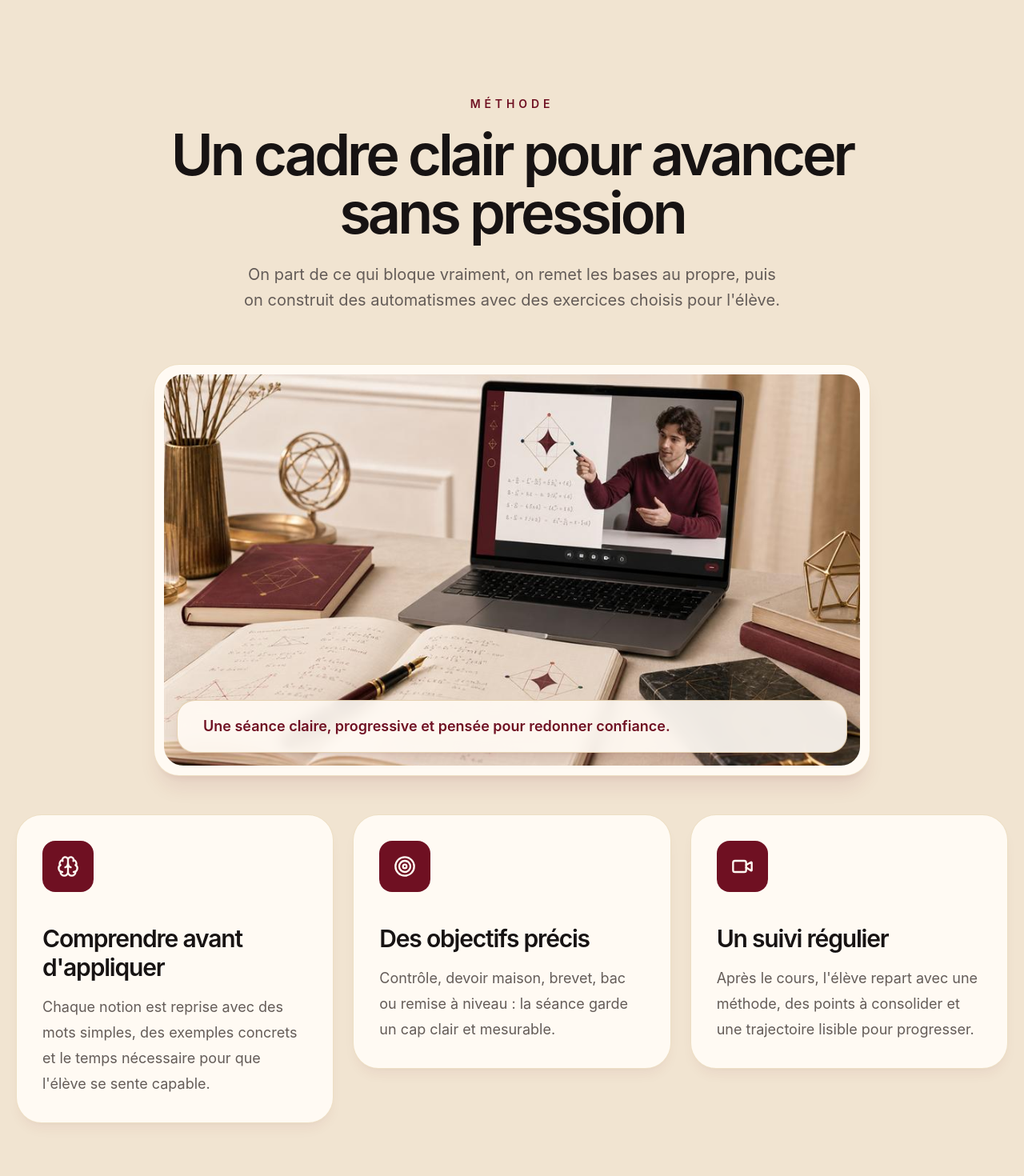
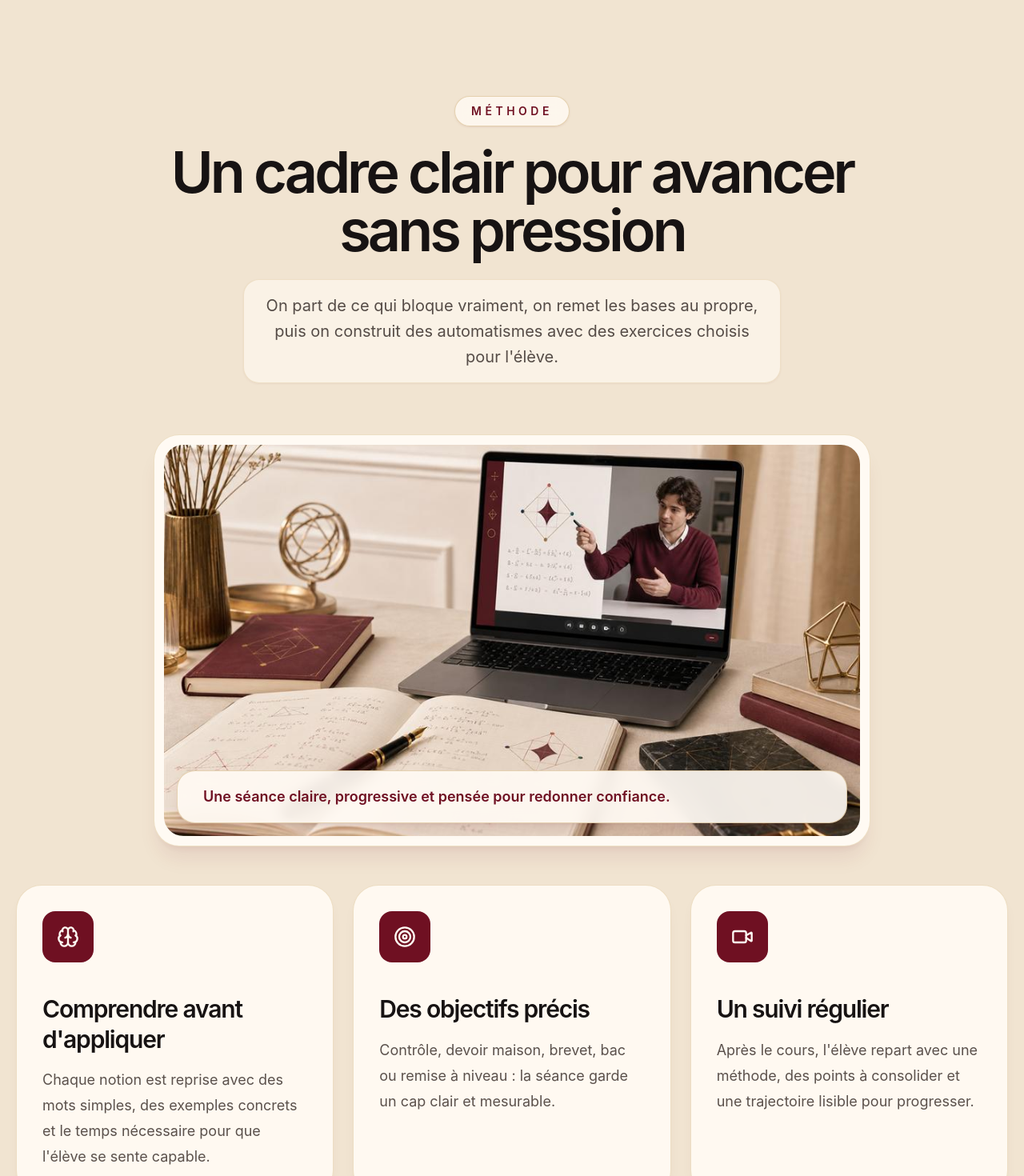
Before and after one commit to espadakiller/Dojomath, a Next.js app: page / in a window 1280 px wide. Shown: the part 1180-2650 px from the top of the page at 80% size. Built offline with nearby package versions, Linux system fonts and the light colour scheme; no server answers.

Commit message:
Polish visual readability and card rhythm

```diff
--- a/app/globals.css
+++ b/app/globals.css
@@ -33,8 +33,8 @@ body::before {
   background-position: 2rem 2rem;
   background-repeat: repeat;
   background-size: 118px auto;
-  filter: saturate(1.42) contrast(1.07) brightness(1.02) opacity(0.8);
-  opacity: 0.26;
+  filter: saturate(1.35) contrast(1.04) brightness(1.03) opacity(0.78);
+  opacity: 0.18;
 }
 
 body::after {
@@ -53,7 +53,7 @@ body::after {
     840px 840px,
     42px 42px,
     42px 42px;
-  opacity: 0.24;
+  opacity: 0.18;
 }
 
 h1,
--- a/components/AnimatedSection.tsx
+++ b/components/AnimatedSection.tsx
@@ -6,6 +6,7 @@ import { ReactNode } from "react";
 export default function AnimatedSection({ children }: { children: ReactNode }) {
   return (
     <motion.div
+      className="h-full"
       initial={{ opacity: 0, y: 40 }}
       whileInView={{ opacity: 1, y: 0 }}
       viewport={{ once: true, amount: 0.2 }}
--- a/components/BookingEmbed.tsx
+++ b/components/BookingEmbed.tsx
@@ -419,14 +419,14 @@ export default function BookingEmbed() {
                   key={plan.id}
                   type="button"
                   onClick={() => selectPlan(plan.id)}
-                  className={`min-h-[178px] rounded-[1.25rem] border p-4 text-left transition hover:-translate-y-1 ${
+                  className={`flex min-h-[210px] flex-col rounded-[1.25rem] border p-4 text-left transition hover:-translate-y-1 ${
                     active
                       ? "border-[#6f1022] bg-[#6f1022] text-[#fffaf3] shadow-lg shadow-[#6f1022]/18"
                       : "border-[#b88a3b]/25 bg-[#fffaf6] text-[#171313] hover:border-[#b88a3b]/70"
                   }`}
                 >
                   <span
-                    className={`mb-3 inline-flex rounded-full border px-3 py-1 text-[0.68rem] font-semibold uppercase tracking-[0.16em] ${
+                    className={`mb-4 flex min-h-11 w-full max-w-[10.75rem] items-center justify-center rounded-full border px-3 py-2 text-center text-[0.68rem] font-semibold uppercase leading-4 tracking-[0.12em] ${
                       active
                         ? "border-[#fffaf3]/30 text-[#f7dfb2]"
                         : "border-[#b88a3b]/35 text-[#6f1022]"
@@ -440,7 +440,7 @@ export default function BookingEmbed() {
                   </span>
                   <span
                     className={`mt-3 block text-sm leading-5 ${
-                      active ? "text-[#fffaf3]/78" : "text-[#645c58]"
+                      active ? "text-[#fffaf3]/82" : "text-[#5b514c]"
                     }`}
                   >
                     Réservation débitée selon la durée du cours.
--- a/components/CourseCard.tsx
+++ b/components/CourseCard.tsx
@@ -15,16 +15,16 @@ export default function CourseCard({
   href,
 }: CourseCardProps) {
   const content = (
-    <div className="group rounded-[2rem] border border-[#b88a3b]/25 bg-[#fffaf3] p-8 text-[#171313] shadow-lg shadow-[#6f1022]/5 transition duration-300 hover:-translate-y-2 hover:border-[#b88a3b]/70 hover:bg-[#6f1022] hover:text-[#fffaf3] hover:shadow-xl hover:shadow-[#6f1022]/18">
-      <div className="mb-10 flex h-16 w-16 items-center justify-center rounded-2xl bg-[#6f1022] text-[#fffaf3] transition group-hover:bg-[#b88a3b] group-hover:text-[#171313]">
+    <div className="group flex h-full min-h-[320px] flex-col rounded-[2rem] border border-[#b88a3b]/25 bg-[#fffaf3]/95 p-8 text-[#171313] shadow-lg shadow-[#6f1022]/5 backdrop-blur-sm transition duration-300 hover:-translate-y-2 hover:border-[#b88a3b]/70 hover:bg-[#6f1022] hover:text-[#fffaf3] hover:shadow-xl hover:shadow-[#6f1022]/18">
+      <div className="mb-10 flex h-16 w-16 shrink-0 items-center justify-center rounded-2xl bg-[#6f1022] text-[#fffaf3] transition group-hover:bg-[#b88a3b] group-hover:text-[#171313]">
         <Icon size={28} />
       </div>
 
-      <h3 className="mb-4 text-3xl font-semibold tracking-[-0.04em]">
+      <h3 className="mb-4 text-3xl font-semibold leading-tight tracking-[-0.04em]">
         {title}
       </h3>
 
-      <p className="text-lg leading-8 text-[#645c58] transition group-hover:text-[#fffaf3]/78">
+      <p className="text-lg leading-8 text-[#5b514c] transition group-hover:text-[#fffaf3]/82">
         {description}
       </p>
     </div>
--- a/components/Hero.tsx
+++ b/components/Hero.tsx
@@ -112,7 +112,7 @@ export default function Hero() {
           </motion.h1>
 
           <motion.p
-            className="mt-7 max-w-xl text-xl leading-8 text-[#645c58]"
+            className="mt-7 max-w-xl rounded-[1.25rem] border border-[#b88a3b]/18 bg-[#fffaf3]/58 px-5 py-4 text-xl leading-8 text-[#554c47] shadow-sm shadow-[#6f1022]/5 backdrop-blur-[2px]"
             initial={{ opacity: 0, y: 24 }}
             animate={{ opacity: 1, y: 0 }}
             transition={{ delay: 0.2 }}
--- a/components/PricingCard.tsx
+++ b/components/PricingCard.tsx
@@ -25,14 +25,14 @@ export default function PricingCard({
 
   return (
     <div
-      className={`group relative flex h-full flex-col rounded-[2rem] border bg-[#fffaf3] p-8 text-[#171313] shadow-lg shadow-[#6f1022]/5 transition duration-300 hover:-translate-y-2 hover:border-[#b88a3b]/70 hover:bg-[#6f1022] hover:text-[#fffaf3] hover:shadow-xl hover:shadow-[#6f1022]/18 ${
+      className={`group relative flex h-full min-h-[455px] flex-col rounded-[2rem] border bg-[#fffaf3]/95 p-8 text-[#171313] shadow-lg shadow-[#6f1022]/5 backdrop-blur-sm transition duration-300 hover:-translate-y-2 hover:border-[#b88a3b]/70 hover:bg-[#6f1022] hover:text-[#fffaf3] hover:shadow-xl hover:shadow-[#6f1022]/18 ${
         highlighted
           ? "border-[#b88a3b]/70 ring-1 ring-[#b88a3b]/25"
           : "border-[#b88a3b]/25"
       }`}
     >
       {badge && (
-        <p className="mb-5 inline-flex w-fit rounded-full border border-[#b88a3b]/50 bg-[#fffaf6] px-4 py-2 text-xs font-semibold uppercase tracking-[0.18em] text-[#6f1022] group-hover:bg-[#fffaf3]/10 group-hover:text-[#f7dfb2]">
+        <p className="mb-5 inline-flex min-h-11 w-fit max-w-full items-center rounded-full border border-[#b88a3b]/50 bg-[#fffaf6] px-4 py-2 text-xs font-semibold uppercase leading-4 tracking-[0.14em] text-[#6f1022] group-hover:bg-[#fffaf3]/10 group-hover:text-[#f7dfb2]">
           {badge}
         </p>
       )}
--- a/components/SectionTitle.tsx
+++ b/components/SectionTitle.tsx
@@ -11,7 +11,7 @@ export default function SectionTitle({
 }: SectionTitleProps) {
   return (
     <div className="mx-auto mb-16 max-w-4xl text-center">
-      <p className="mb-4 text-sm font-semibold uppercase tracking-[0.35em] text-[#6f1022]">
+      <p className="mb-5 inline-flex rounded-full border border-[#b88a3b]/35 bg-[#fffaf3]/82 px-5 py-2 text-sm font-semibold uppercase tracking-[0.32em] text-[#6f1022] shadow-sm shadow-[#6f1022]/8 backdrop-blur-sm">
         {label}
       </p>
 
@@ -20,7 +20,7 @@ export default function SectionTitle({
       </h2>
 
       {description && (
-        <p className="mx-auto mt-6 max-w-2xl text-xl leading-8 text-[#645c58]">
+        <p className="mx-auto mt-6 max-w-2xl rounded-[1.25rem] border border-[#b88a3b]/18 bg-[#fffaf3]/62 px-5 py-4 text-xl leading-8 text-[#554c47] shadow-sm shadow-[#6f1022]/5 backdrop-blur-[2px]">
           {description}
         </p>
       )}
```
